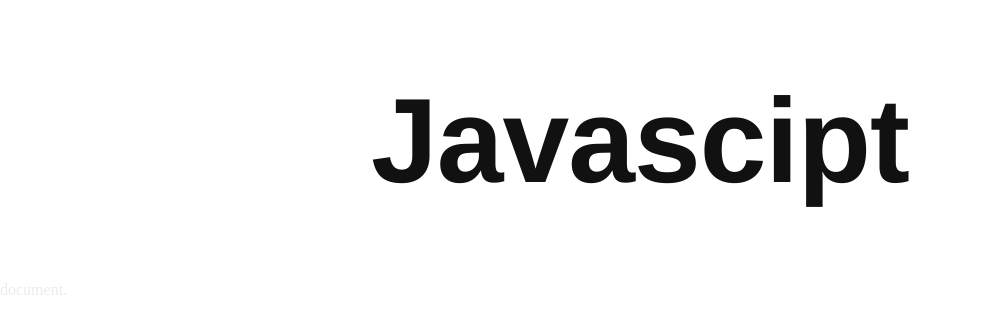
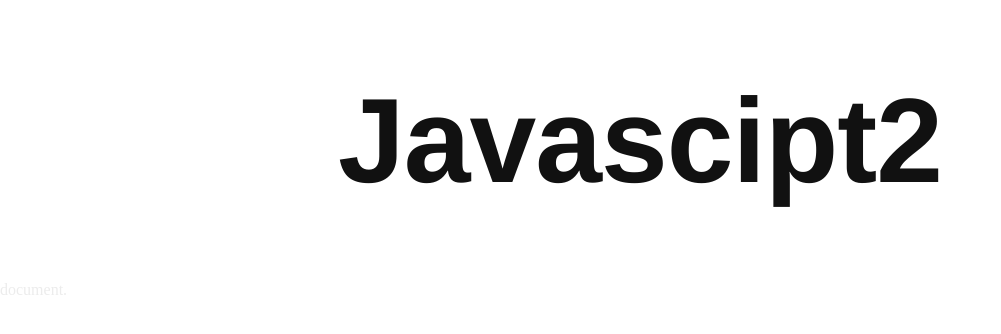
Before and after one commit to khazier12/background-generator, a plain HTML site: page index.html in a window 1280 px wide. Shown: the whole page, without its empty margins (0-1001 px from the left). Drawn offline with Linux system fonts and the light colour scheme.

Commit message:
changing title java2

```diff
--- a/index.html
+++ b/index.html
@@ -8,7 +8,7 @@
 </div>
 </head>
 <body>
-  <h1>Javascipt</h1>
+  <h1>Javascipt2</h1>
   document.
   <script type="text/javascript" src="./script.js"></script>
 
```
